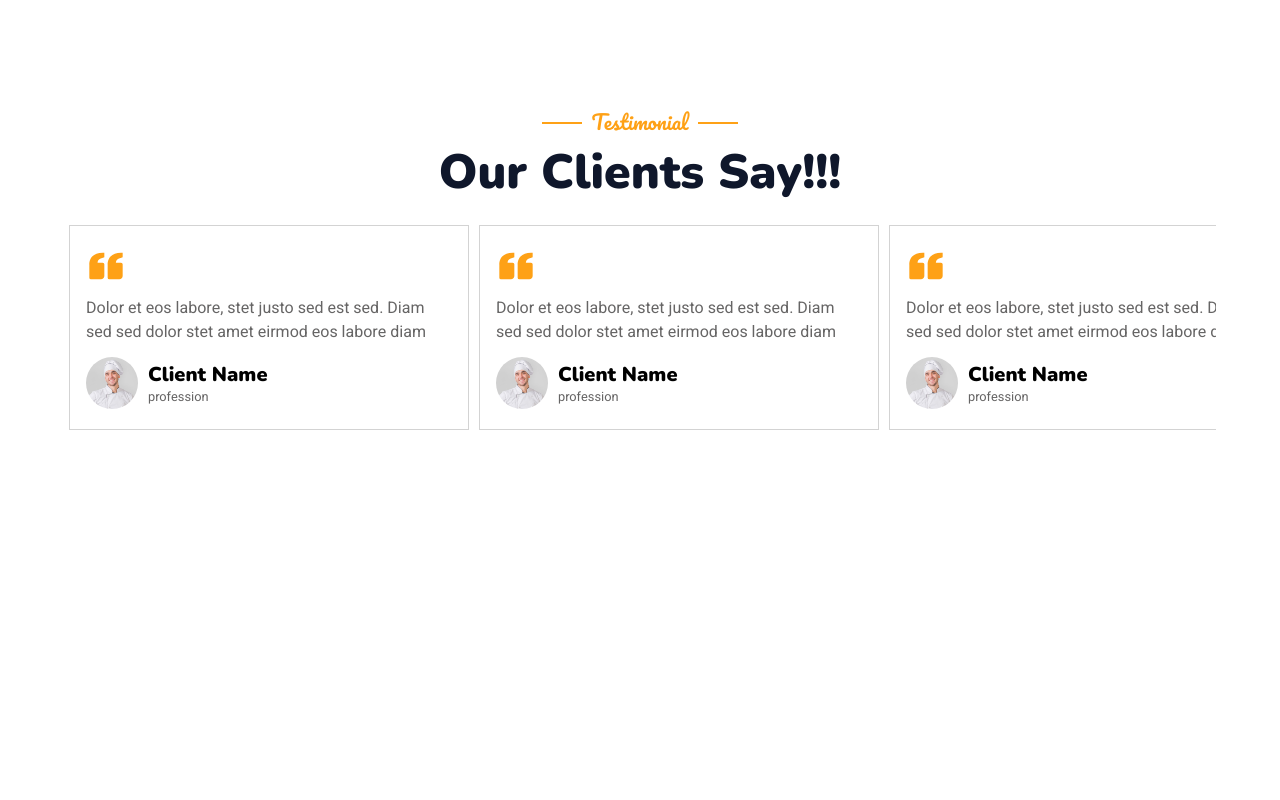
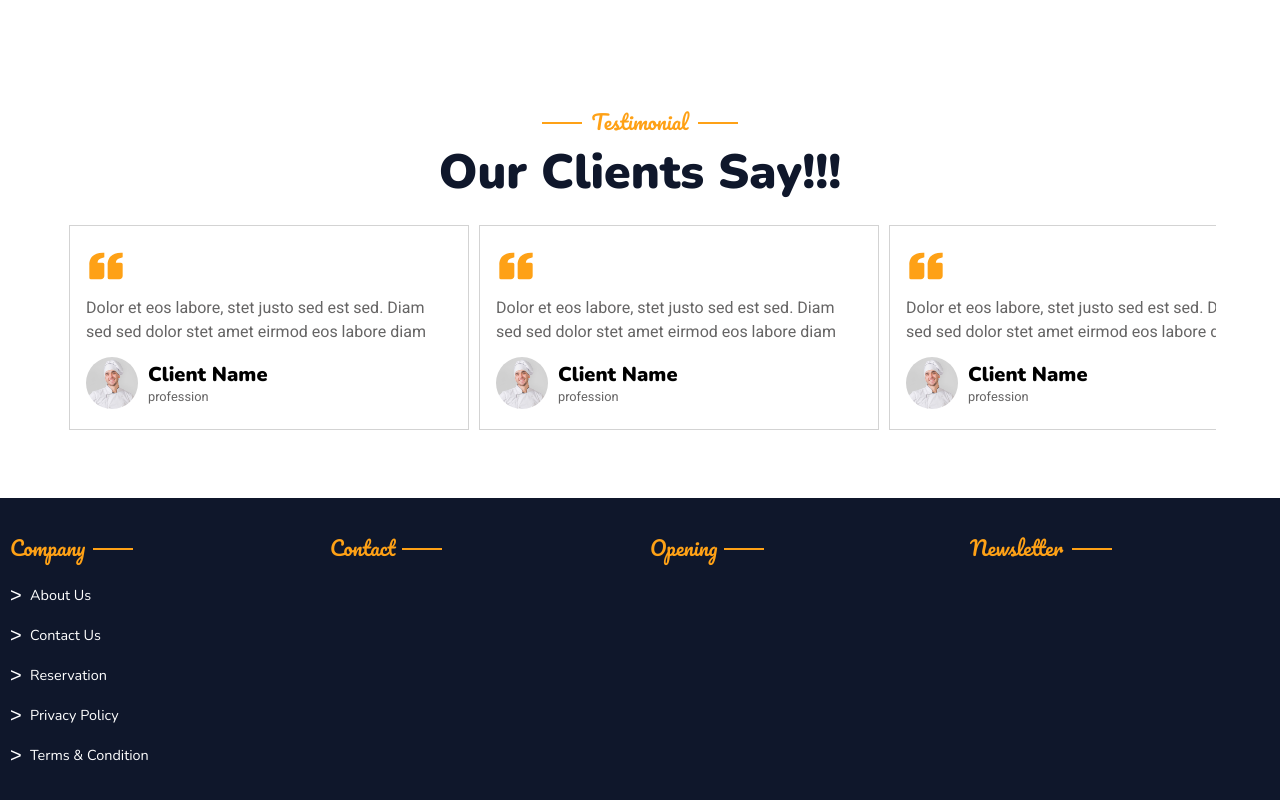
Before and after one commit to JeanLuca999/react-multi-page-website, a React (Create React App) app: page / in a window 1280 px wide. Shown: the part 3990-4790 px from the top of the page. Before the commit the page ends 4488 px from the top, so only its background shows below. Built offline with nearby package versions, Linux system fonts and the light colour scheme.

Commit message:
Criando primeira parte de conteudo no footer

```diff
--- /dev/null
+++ b/src/components/Footer/index.js
@@ -0,0 +1,48 @@
+import { CursiveText } from "../CursiveText";
+
+import {
+  CompanyLi,
+  Container,
+  Content,
+  FooterWrapper,
+  Ul,
+  Link,
+} from "./style";
+
+export default function Footer() {
+  return (
+    <FooterWrapper>
+      <Container>
+        <Content>
+          <CursiveText>Company</CursiveText>
+          <Ul>
+            <CompanyLi>
+              <Link to={"/"}>About Us</Link>
+            </CompanyLi>
+            <CompanyLi>
+              <Link to={"/"}>Contact Us</Link>
+            </CompanyLi>
+            <CompanyLi>
+              <Link to={"/"}>Reservation</Link>
+            </CompanyLi>
+            <CompanyLi>
+              <Link to={"/"}>Privacy Policy</Link>
+            </CompanyLi>
+            <CompanyLi>
+              <Link to={"/"}>Terms {`&`} Condition</Link>
+            </CompanyLi>
+          </Ul>
+        </Content>
+        <Content>
+          <CursiveText>Contact</CursiveText>
+        </Content>
+        <Content>
+          <CursiveText>Opening</CursiveText>
+        </Content>
+        <Content>
+          <CursiveText>Newsletter</CursiveText>
+        </Content>
+      </Container>
+    </FooterWrapper>
+  );
+}
--- /dev/null
+++ b/src/components/Footer/style.js
@@ -0,0 +1,66 @@
+import styled from "styled-components";
+import { Link as anchor } from "react-router-dom";
+
+export const FooterWrapper = styled.footer`
+  background-color: #0f172b;
+  padding: 2rem 0;
+`;
+
+export const Container = styled.div`
+  display: flex;
+  justify-content: center;
+  flex-wrap: wrap;
+  width: 100%;
+  max-width: 1500px;
+  margin: 0 auto;
+`;
+
+export const Content = styled.div`
+  margin: 0 10px;
+  width: 100%;
+  max-width: 300px;
+`;
+
+export const Ul = styled.ul`
+  list-style-type: none;
+`;
+
+export const CompanyLi = styled.li``;
+
+export const Link = styled(anchor)`
+  display: block;
+  font-size: 1.25rem;
+  color: #fff;
+  padding-left: 20px;
+  margin: 7px 0;
+  position: relative;
+  font-family: "Nunito", sans-serif;
+  text-decoration: none;
+
+  transition: all 0.4s ease;
+  &:hover {
+    font-size: 1.3rem;
+
+    @media screen and (min-width: 800px) {
+      font-size: 1rem;
+    }
+  }
+  &:nth-of-type(1) {
+    margin-top: 1.25rem;
+  }
+
+  &::before {
+    content: ">";
+    font-family: "Poppins", sans-serif;
+    font-size: 20px;
+    display: block;
+    position: absolute;
+    left: 0;
+    top: 50%;
+    transform: translateY(-50%);
+  }
+
+  @media screen and (min-width: 800px) {
+    font-size: 0.9rem;
+  }
+`;
--- a/src/pages/Home.js
+++ b/src/pages/Home.js
@@ -1,5 +1,6 @@
 import BackgroundPage from "../components/BackgroundPage";
 import CardSection from "../components/CardSection";
+import Footer from "../components/Footer";
 import HomeBannerInfo from "../components/HomeBannerInfo";
 import MostPopularItemsSection from "../components/MostPopularItemsSection";
 import NavBar from "../components/NavBar";
@@ -21,6 +22,7 @@ export default function Home() {
       <ReservationSection />
       <TeamMembersSection />
       <TestimonialSection />
+      <Footer />
     </>
   );
 }
```
